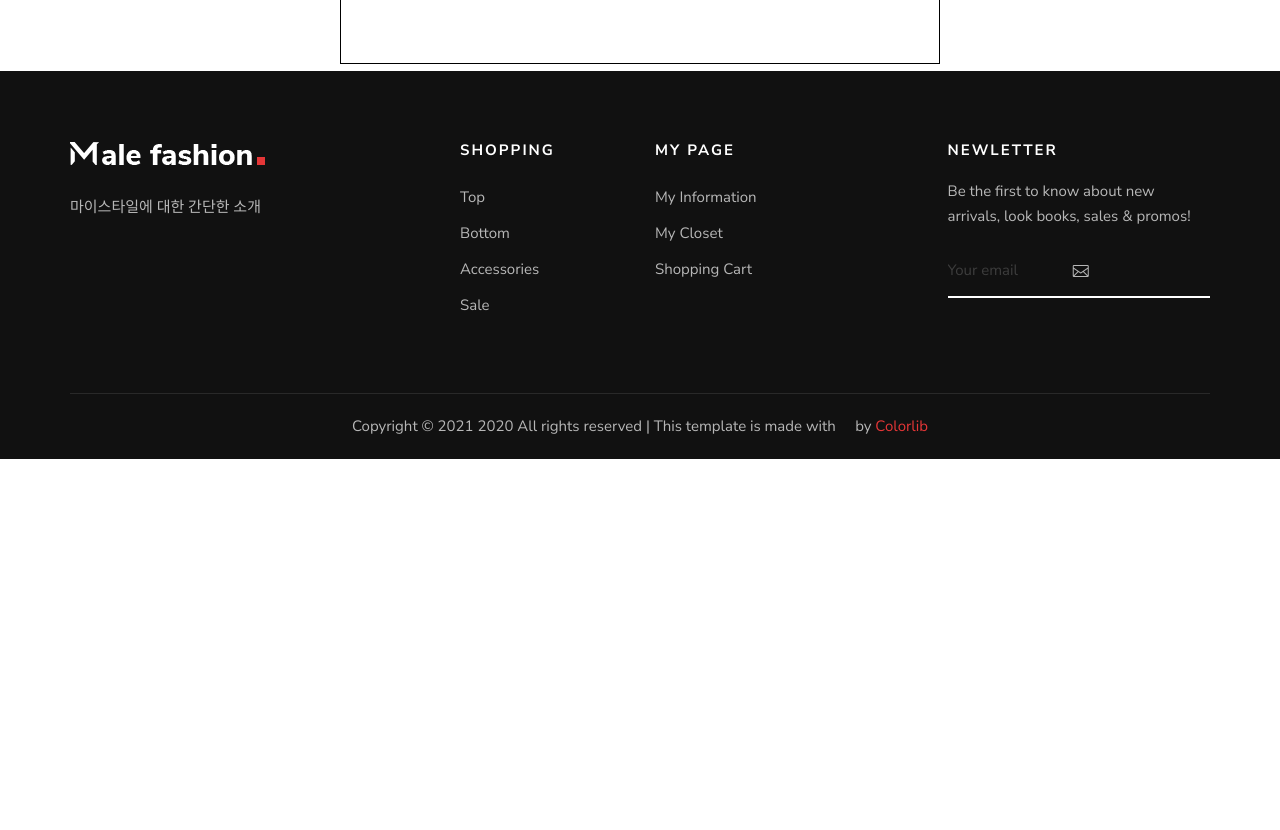
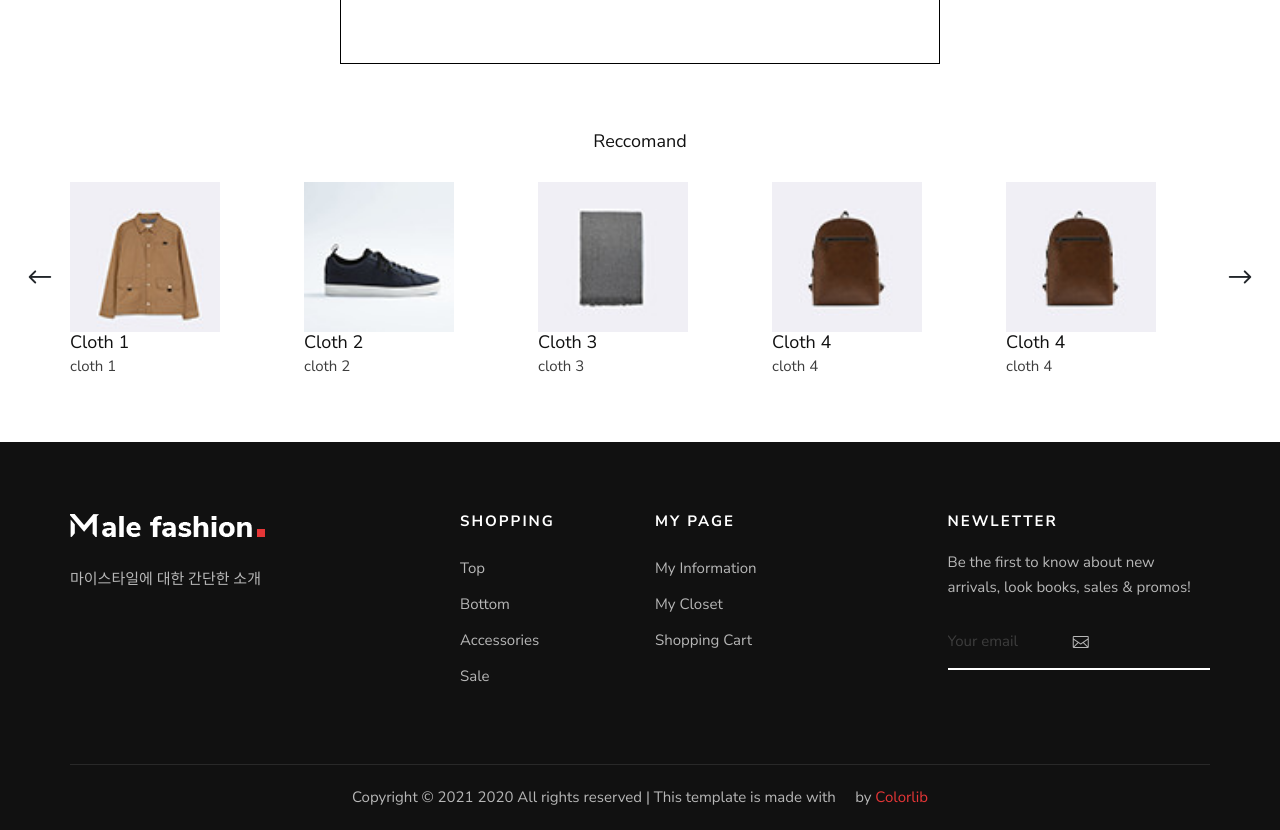
Before and after one commit to blake-bori/MyStyle, a Vue app: page /shoppingcart in a window 1280 px wide. Shown: the part 1520-2350 px from the top of the page. Before the commit the page ends 1979 px from the top, so only its background shows below. Built offline with nearby package versions, Linux system fonts and the light colour scheme; a web font is replaced by a local one.

Commit message:
Add Recommand Slider

```diff
--- a/src/components/myPage/ShoppingCartComponent.vue
+++ b/src/components/myPage/ShoppingCartComponent.vue
@@ -18,6 +18,8 @@
             </div>
         </section>
         <!-- Breadcrumb Section End -->
+
+        <!-- Image Slider 1 Start -->
         <div class="topbottom_text">
         <h5> Top</h5>
         </div>
@@ -74,8 +76,9 @@
                 </div>
             </div>
         </section>
+        <!-- Image Slider 1 End -->
 
-        <!-- Image Slider End -->
+        <!-- Image Slider 2 Start -->
         <div class="topbottom_text">
         <h5> Bottom</h5>
         </div>
@@ -132,9 +135,71 @@
                 </div>
             </div>
         </section>
+        <!-- Image Slider 2 End -->
+
+         <!-- Modeling Canvas -->
         <div style="text-align:center; ">
             <canvas class="col-lg-8 col-md-6" style="border: 1px solid black; width:600px; height:600px"></canvas>
         </div>
+
+        <!-- Image Slider 3 Start -->
+        <div class="topbottom_text">
+        <h5> Reccomand</h5>
+        </div>
+        <section class="spad3">
+            <div class="slider">
+                <div class="container">
+                    <div class="row slick_slide">
+                        <div class="col-3">
+                            <div class="cloth">
+                                <img src="img/shopping-cart/cart-1.jpg" alt="" class="img-fluid">
+                                <h5>Cloth 1</h5>
+                                <p>cloth 1</p>
+                            </div>
+                        </div>
+
+                        <div class="col-3">
+                            <div class="cloth">
+                                <img src="img/shopping-cart/cart-2.jpg" alt="" class="img-fluid">
+                                <h5>Cloth 2</h5>
+                                <p>cloth 2</p>
+                            </div>
+                        </div>
+
+                        <div class="col-3">
+                            <div class="cloth">
+                                <img src="img/shopping-cart/cart-3.jpg" alt="" class="img-fluid">
+                                <h5>Cloth 3</h5>
+                                <p>cloth 3</p>
+                            </div>
+                        </div>
+
+                        <div class="col-3">
+                            <div class="cloth">
+                                <img src="img/shopping-cart/cart-4.jpg" alt="" class="img-fluid">
+                                <h5>Cloth 4</h5>
+                                <p>cloth 4</p>
+                            </div>
+                        </div>
+                        <div class="col-3">
+                            <div class="cloth">
+                                <img src="img/shopping-cart/cart-4.jpg" alt="" class="img-fluid">
+                                <h5>Cloth 4</h5>
+                                <p>cloth 4</p>
+                            </div>
+                        </div>
+                        <div class="col-3">
+                            <div class="cloth">
+                                <img src="img/shopping-cart/cart-4.jpg" alt="" class="img-fluid">
+                                <h5>Cloth 4</h5>
+                                <p>cloth 4</p>
+                            </div>
+                        </div>
+                    </div>
+                </div>
+            </div>
+        </section>
+        <!-- Image Slider 3 End -->
     </div>
 </template>
 
```
